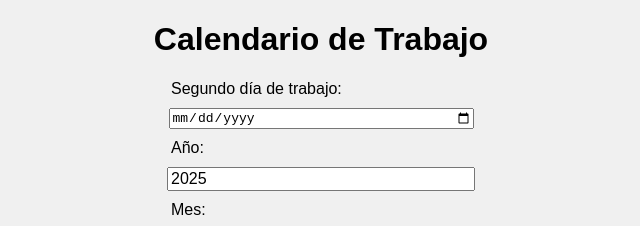
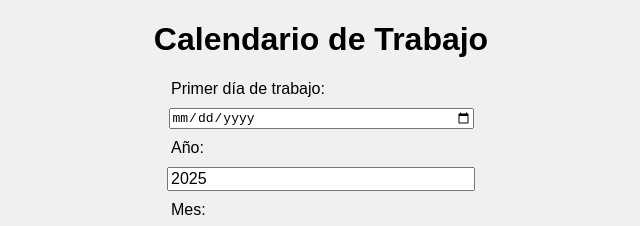
Before and after one commit to juliocesarsama-oss/calendario-de-trabajo, a plain HTML site: page index.html in a window 1280 px wide. Shown: the top 226 px of the page, 319-959 px from the left. Drawn offline with Linux system fonts and the light colour scheme.

Commit message:
Update index.html
cambiado seleccion de fecha a primer dia de trabajo

```diff
--- a/index.html
+++ b/index.html
@@ -66,7 +66,7 @@
 <body>
   <h1>Calendario de Trabajo</h1>
 
-  <label for="inicio">Segundo día de trabajo:</label>
+  <label for="inicio">Primer día de trabajo:</label>
   <input type="date" id="inicio">
 
   <label for="anio">Año:</label>
```
